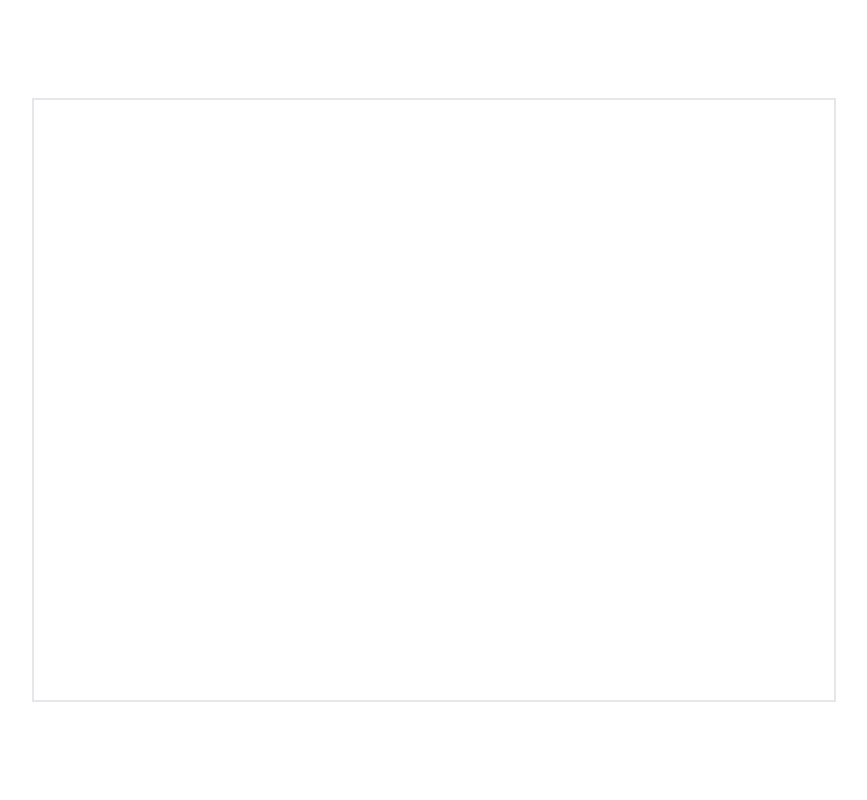
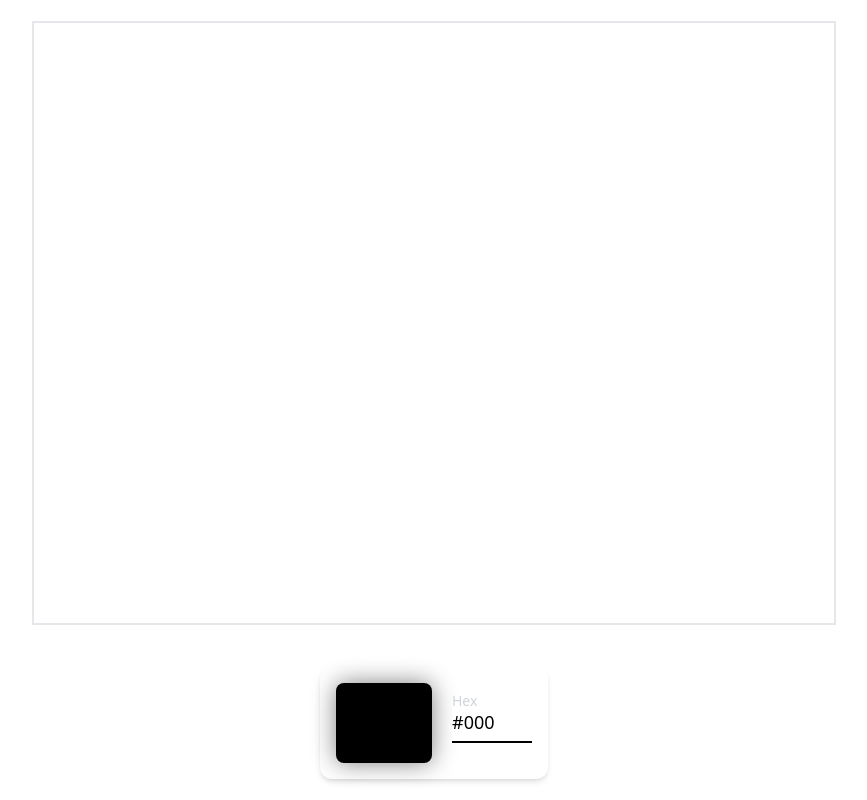
Before and after one commit to thisStorageIsMine/paint-brush, a Next.js app: page / in a window 1280 px wide. Shown: the whole page, without its empty margins (206-1073 px from the left). Built offline with nearby package versions, Linux system fonts and the light colour scheme.

Commit message:
WIP: editing color-picker

```diff
--- a/app/page.tsx
+++ b/app/page.tsx
@@ -2,7 +2,7 @@
 
 
 import React, { useEffect, useRef, useState} from "react"
-import { Brush } from '../components'
+import { Brush, ControlsPanel, ColorPicker } from '../components'
 import cn from 'classnames'
 
 
@@ -11,7 +11,8 @@ import cn from 'classnames'
 
 const Canvas = ()  => {
 
-  const [brushSize, setBrushSize] = useState<number>(5);
+  const [brushColor, setBrushColor] = useState<string>('#000')
+  const [brushSize, setBrushSize] = useState<number>(20);
 
   function resizeBrush(e: KeyboardEvent) {
     if(e.code === "BracketLeft") {
@@ -94,6 +95,7 @@ const Canvas = ()  => {
 
       ctx.strokeStyle = "#212121"
       ctx.lineCap = "round"
+      ctx.lineJoin = 'round'
       ctx.lineWidth = brushSize;
 
       ctx?.beginPath()
@@ -126,7 +128,7 @@ const Canvas = ()  => {
               height={600}
           >
           </canvas>
-
+          <ColorPicker value={brushColor} setValue={setBrushColor}></ColorPicker>
          <Brush size={brushSize} className="hidden peer-hover/canvas:block"></Brush>
       </div>
   )
--- /dev/null
+++ b/components/ColorPicker/ColorPicker.props.ts
@@ -0,0 +1,7 @@
+import { DetailedHTMLProps, Dispatch, HTMLAttributes, SetStateAction } from "react";
+
+
+export interface ColorPickerProps extends DetailedHTMLProps<HTMLAttributes<HTMLDivElement>, HTMLDivElement> {
+    value: string; // Это будет state
+    setValue: Dispatch<SetStateAction<string>>; // Это будет setState
+}
--- /dev/null
+++ b/components/ColorPicker/ColorPicker.tsx
@@ -0,0 +1,58 @@
+'use client'
+
+import { ChangeEvent, useState } from "react";
+import { ColorPickerProps } from "./ColorPicker.props";
+import cn from 'classnames';
+
+const ColorPicker = ({ value='#000000', setValue ,className, ...props}: ColorPickerProps) => {
+
+    // const [color, setColor] = useState<string>(value);
+
+
+    const classes = {
+        base: "flex justify-center items-center rounded-xl p-4 bg-white shadow-md",
+        input: 'w-0 h-0 opacity-0',
+        label: 'w-24 h-20 block rounded-xl relative',
+        color: 'h-full rounded-lg',
+        blur: "w-full h-full blur-md opacity-50 rounded-lg absolute inset-0",
+        hexInput: ' h-10 w-20 text-lg border-b-2 outline-none'
+    };
+
+    function handleChange(e: ChangeEvent<HTMLInputElement>) {
+        const text = e.currentTarget.value
+        setValue(text);
+    }
+
+    function isValidHex(e: React.FocusEvent<HTMLInputElement>) {
+        const text = e.currentTarget.value;
+        if(!/^#([A-Fa-f0-9]{6}|[A-Fa-f0-9]{3})$/.test(text))  {
+            e.currentTarget.value = value;
+            return;
+        };
+
+        setValue(text);
+    }
+
+    const pickerId = `color-picker`,
+          hexPickerID = `hex-picker`;
+
+    return (
+        <section className={cn(classes.base, className)}
+            {...props}
+        >
+            <input onChange={handleChange} type="color" name="" id={pickerId} className={classes.input} />
+
+            <label htmlFor={pickerId} className={classes.label}>
+                <div className={classes.color} style={{backgroundColor: value}} ></div>
+                <div className={classes.blur} style={{backgroundColor: value}}></div>
+            </label>
+
+            <section className="relative pl-5">
+                <div className="absolute -top-3 left-5 text-sm text-gray-300">Hex</div>
+                <input className={classes.hexInput} type="text" onBlur={(e) => isValidHex(e)} id={hexPickerID} defaultValue={value} style={{borderColor: value}} />
+            </section>
+        </section>
+    )
+}
+
+export { ColorPicker };
--- a/components/ControlsPanel/ControlsPanel.tsx
+++ b/components/ControlsPanel/ControlsPanel.tsx
@@ -1,12 +1,14 @@
 import { ControlsPanelProps } from './ControlsPanel.props';
+import {  MaterialPicker } from 'react-color';
+import { useState } from 'react';
 import cn from 'classnames';
 
 const ControlsPanel = ({}: ControlsPanelProps) => {
-
+    const [color, setColor] = useState<string>('#000')
 
     return (
-        <div>
-
+        <div className='p-5'>
+            <MaterialPicker color={color} onChange={(e) => setColor(e.hex)} className='w-[110px] h-fit' />
         </div>
     )
 }
--- a/components/index.ts
+++ b/components/index.ts
@@ -1,2 +1,3 @@
 export * from './Brush/Brush'
 export * from './ControlsPanel/ControlsPanel'
+export * from './ColorPicker/ColorPicker'
--- a/package.json
+++ b/package.json
@@ -12,7 +12,6 @@
     "classnames": "^2.5.1",
     "next": "14.1.3",
     "react": "^18",
-    "react-color": "^2.19.3",
     "react-dom": "^18"
   },
   "devDependencies": {
```
Also changed, not shown: 1 other file (tests, documents, lock files or other folders).
